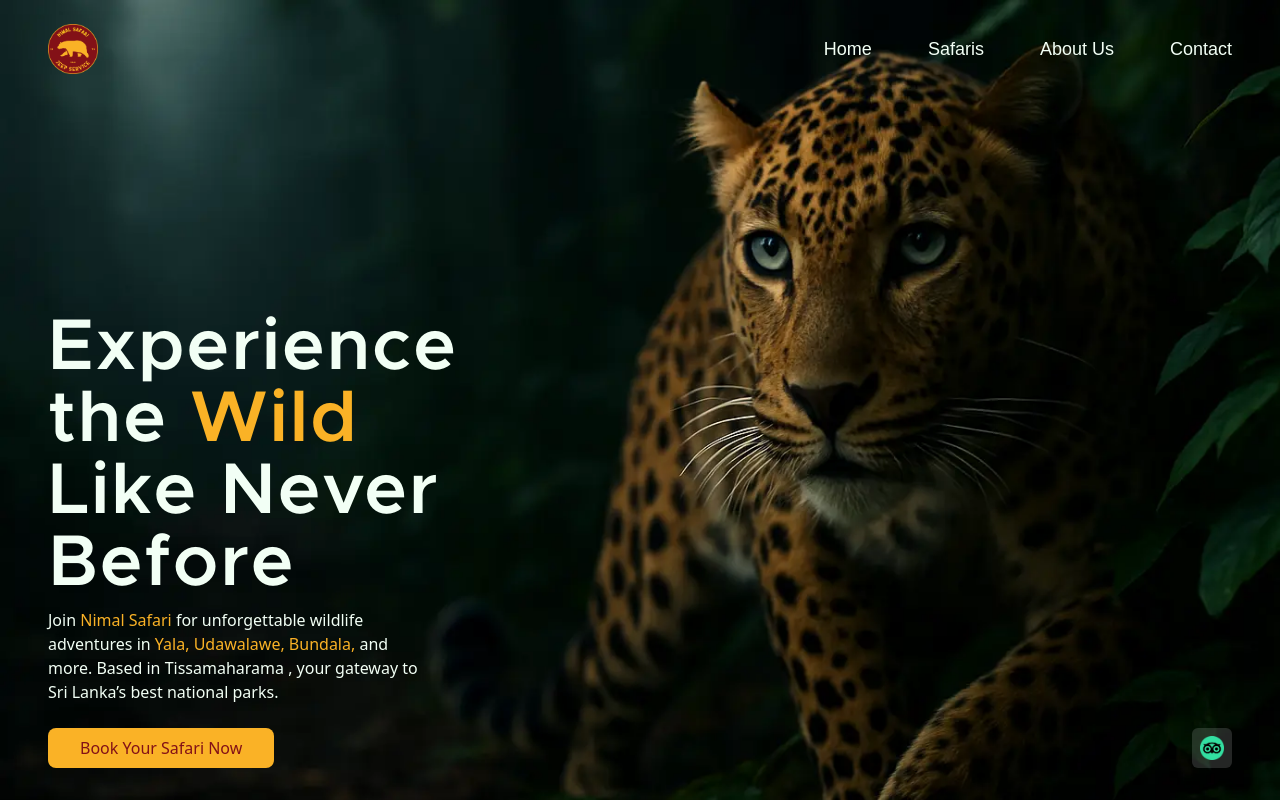
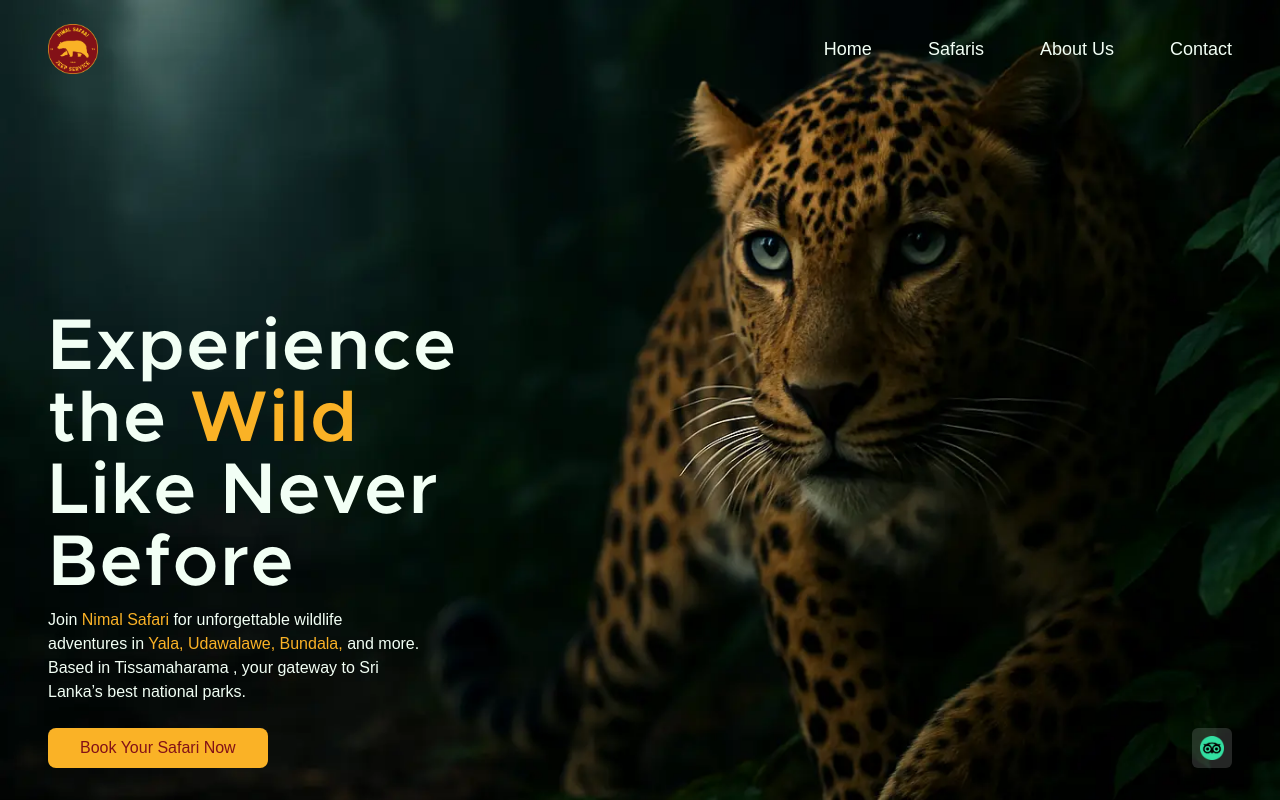
Before and after one commit to ocevialab/NimalSafary, a Next.js app: page / in a window 1280 px wide. Built offline with nearby package versions, Linux system fonts and the light colour scheme; a web font is replaced by a local one.

Commit message:
Add font-display class to Hero component for consistent typography

```diff
--- a/app/Components/Hero.tsx
+++ b/app/Components/Hero.tsx
@@ -11,7 +11,7 @@ function Hero() {
         backgroundRepeat: "no-repeat",
       }}
     >
-      <div className="flex justify-between items-end absolute w-full bottom-0 md:px-12 h-full md:py-8">
+      <div className="flex justify-between items-end font-display absolute w-full bottom-0 md:px-12 h-full md:py-8">
         <div className="w-2/5 h-fit  flex flex-col gap-2">
           <h1 className="text-7xl font-display font-semibold tracking-wide leading-18">
             Experience the <span className="text-accent">Wild</span> Like Never
```
